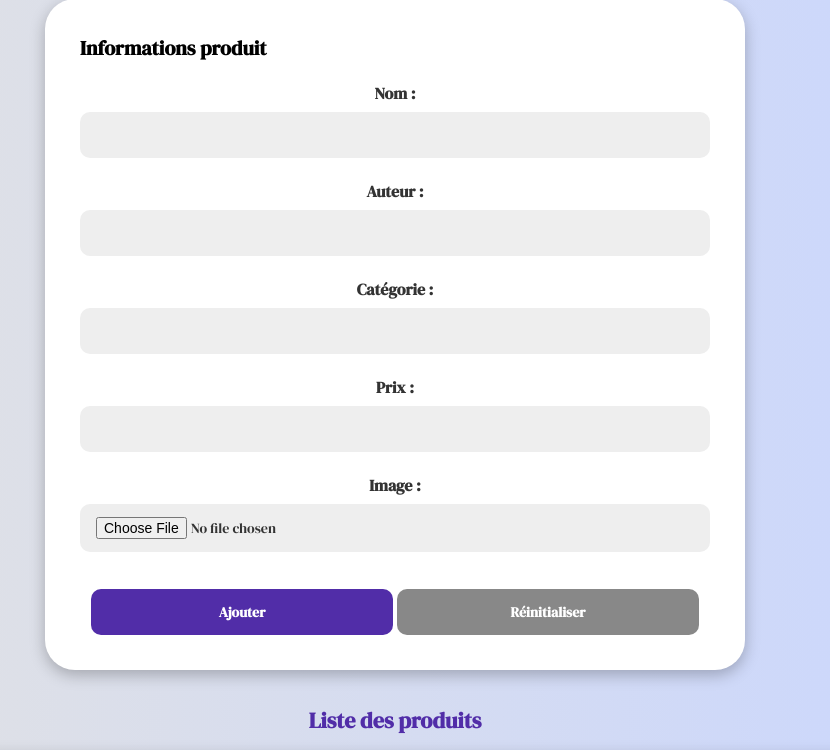
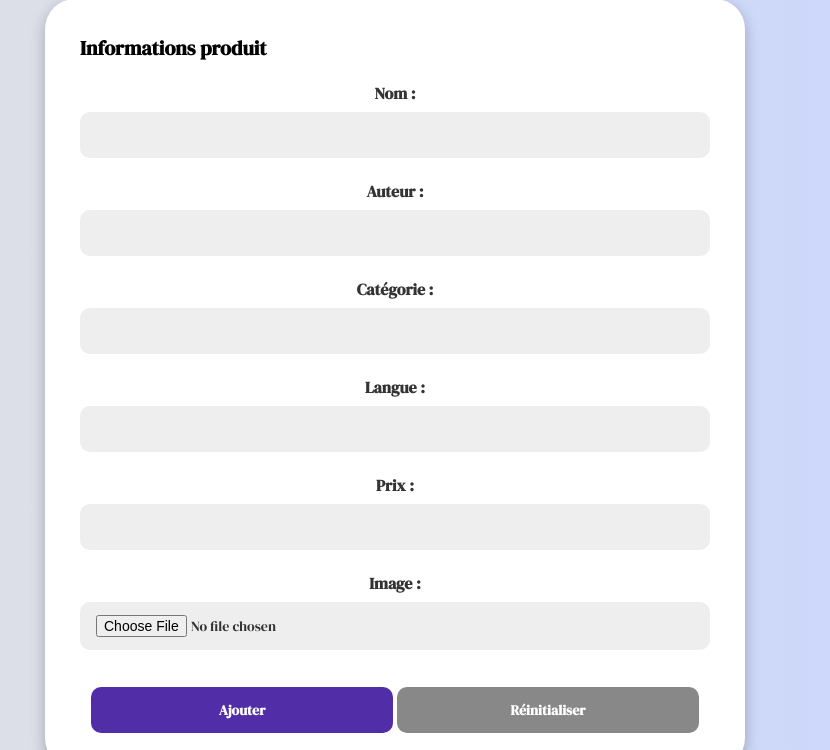
Before and after one commit to Yanniserrour/Site_ecommerce, a Flask app: page /admin in a window 1280 px wide. Shown: the part 254-1004 px from the top of the page, without its empty margins (245-1075 px from the left). Run offline with Flask 3, Linux system fonts and the light colour scheme.

Commit message:
Fixed another thing

```diff
--- a/templates/admin.html
+++ b/templates/admin.html
@@ -41,6 +41,9 @@
 
                 <label>Cat&eacute;gorie :</label><br>
                 <input type="text" id="adminProductCategory" required><br><br>
+
+                <label>Langue :</label><br>
+                <input type="text" id="adminProductLanguage" required><br><br>
 
                 <label>Prix :</label><br>
                 <input type="number" id="adminProductPrice" min="0" required><br><br>
```
